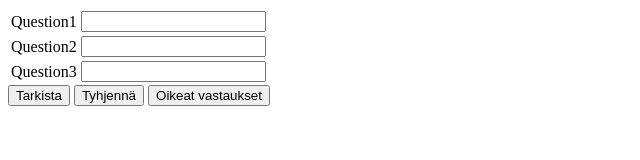
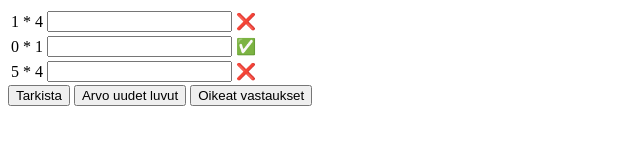
Before and after one commit to vaasuu/iot-ja-web-ohjelmointi, a plain HTML site: page viikkoharkat/viikko3/tehtava2/index.html in a window 1280 px wide. Both pictures are taken after a click on the button "Tarkista". Shown: the whole page, without its empty margins (0-640 px from the left). Drawn offline with Linux system fonts and the light colour scheme.

Commit message:
week 3 tast 2: It's working

```diff
--- a/viikkoharkat/viikko3/tehtava2/index.html
+++ b/viikkoharkat/viikko3/tehtava2/index.html
@@ -29,9 +29,9 @@
             </table>
 
 
-        <button type="submit" id="checkAnswerBtn" onclick="calc()">Tarkista</button>
-        <button type="submit" id="newBtn" onclick="getNewNumbers()">Tyhjennä</button>
-        <button type="submit" id="giveRightAnswerBtn" onclick="calc()">Oikeat vastaukset</button>
+        <button type="submit" id="checkAnswerBtn" onclick="checkAnswer()">Tarkista</button>
+        <button type="submit" id="newBtn" onclick="fillNewNumbers()">Arvo uudet luvut</button>
+        <button type="submit" id="giveRightAnswerBtn" onclick="giveRightAnswers()">Oikeat vastaukset</button>
     </div>
 </body>
 </html>
--- a/viikkoharkat/viikko3/tehtava2/scripts.js
+++ b/viikkoharkat/viikko3/tehtava2/scripts.js
@@ -1,9 +1,76 @@
+// https://developer.mozilla.org/en-US/docs/Web/JavaScript/Reference/Global_Objects/Math/random#getting_a_random_integer_between_two_values_inclusive
+function getRandomIntInclusive(min, max) {
+    min = Math.ceil(min);
+    max = Math.floor(max);
+    return Math.floor(Math.random() * (max - min + 1) + min); //The maximum is inclusive and the minimum is inclusive
+  }
+
+function getNewNumbers(){
+
+    num1 = getRandomIntInclusive(0,5);
+    num2 = getRandomIntInclusive(0,5);
+    num3 = getRandomIntInclusive(0,5);
+    num4 = getRandomIntInclusive(0,5);
+    num5 = getRandomIntInclusive(0,5);
+    num6 = getRandomIntInclusive(0,5);
+}
+
+function fillNewNumbers(){
+    clearStatus();
+    getNewNumbers();
+    document.querySelector("#question1").innerHTML = num1+" * "+num2;
+    document.querySelector("#question2").innerHTML = num3+" * "+num4;
+    document.querySelector("#question3").innerHTML = num5+" * "+num6;
+    document.querySelector("#input1").value = "";
+    document.querySelector("#input2").value = "";
+    document.querySelector("#input3").value = "";
+}
+
 function getInputValue(id){
     return document.getElementById(id).value;
 }
 
-function calc(){
+function checkAnswer(){
     var input1 = getInputValue("input1");
     var input2 = getInputValue("input2");
     var input3 = getInputValue("input3");
+
+    if (input1 == num1*num2) {
+        document.querySelector("#status1").innerHTML = "✅"
+    } else {
+        document.querySelector("#status1").innerHTML = "❌"
+    }
+
+    if (input2 == num3*num4) {
+        document.querySelector("#status2").innerHTML = "✅"
+    } else {
+        document.querySelector("#status2").innerHTML = "❌"
+    }
+
+    if (input3 == num5*num6) {
+        document.querySelector("#status3").innerHTML = "✅"
+    } else {
+        document.querySelector("#status3").innerHTML = "❌"
+    }
+
 }
+
+function clearStatus(){
+    document.querySelector("#status1").innerHTML = "";
+    document.querySelector("#status2").innerHTML = "";
+    document.querySelector("#status3").innerHTML = "";
+}
+
+function giveRightAnswers(){
+    console.log("gave right answers");
+    document.querySelector("#input1").value = num1*num2;
+    document.querySelector("#input2").value = num3*num4;
+    document.querySelector("#input3").value = num5*num6;
+
+
+}
+
+window.onload = function() {
+    fillNewNumbers();
+
+}
```
